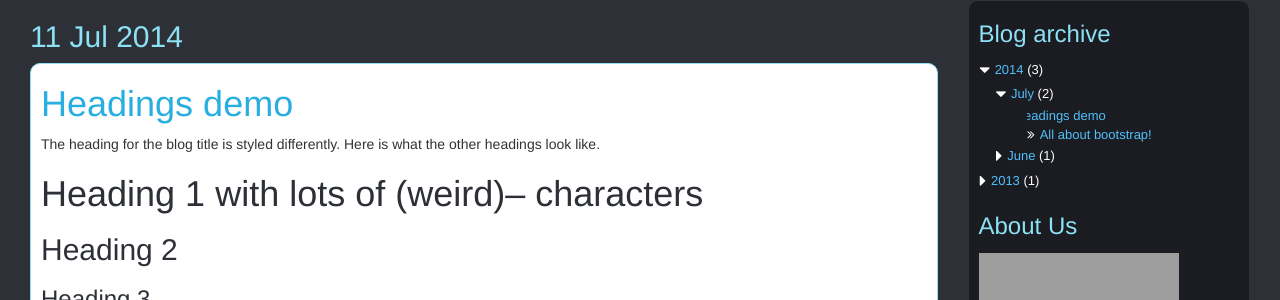
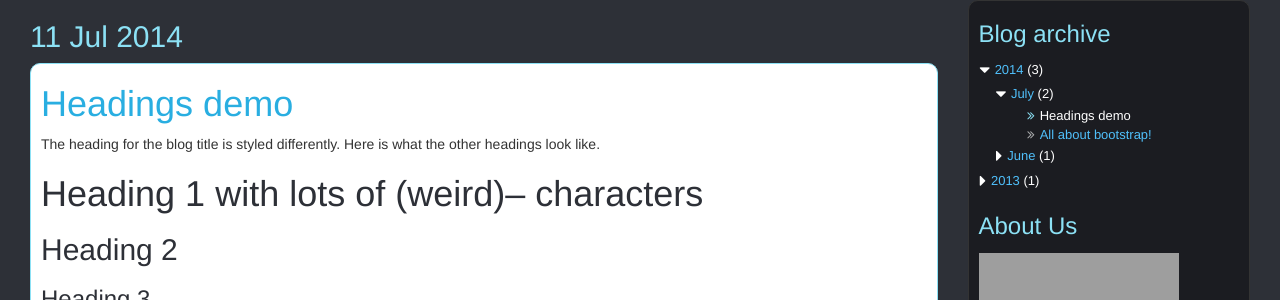
Before and after one commit to mathematicalcoffee/mathematicalcoffee.github.io, a Jekyll site: the page built from _posts/2014-07-11-headings.md, in a window 1280 px wide. Shown: the part 210-510 px from the top of the page. Built offline with Jekyll 4.4.1, drawn with Linux system fonts in a browser that asks for light colours; Markdown is read by kramdown in place of the engine named in the settings; comment, search, counter and statistics services are not loaded; grey boxes are pictures that could not be loaded.

Commit message:
tweak styling of sidebar widget archive

```diff
--- a/_includes/sidebar.widget.archive.html
+++ b/_includes/sidebar.widget.archive.html
@@ -63,7 +63,7 @@
   {% endif %}
           <li class="blog-archive-post">
             {% if page.url == post.url %}
-            <span>{{ post.title }}</span>
+            <span class="current">{{ post.title }}</span>
             {% else %}
             <a href="{{ post.url }}">{{ post.title }}</a>
             {% endif %}
--- a/css/me.css
+++ b/css/me.css
@@ -5,6 +5,7 @@ layout: compress
 /* Should customise my own CSS http://bootswatchr.com/create#!/edit/a22beb86
  * White: #ffffff;
  * light grey: #cccccc; (text colour for dark background)
+ * grey 40% of grey + 60% of lightgrey == #acadae (30/70: #b4b5b6)
  * light blue (blue 1): #8ce1f5
  * blue 2: #50c0fb
  * blue 3: #29aae1 (my tab bar and link colour)
@@ -95,22 +96,20 @@ body {
 .blog-archive ul.fa-ul li a[data-toggle]:not(.collapsed):after {
     content: '\f0d7'; /* caret down */
 }
-.blog-archive li.blog-archive-post > span {
-    color: #50c0fb;
+.blog-archive li.blog-archive-post > span.current {
+    color: white;
 }
-.blog-archive li.blog-archive-post > span:before {
-    font-family: 'FontAwesome';
-    margin:0 5px 0 -25px;
-    content: '\f101';
-    color: #fff;
-}
+.blog-archive li.blog-archive-post > span.current:before,
 .blog-archive li.blog-archive-post > a:before {
     font-family: 'FontAwesome';
-    color: white;
-    content: '\f101';
+    color: #acadae;
+    content: '\f101'; /* double caret right */
     margin:0 5px 0 0px;
 }
-
+.blog-archive li.blog-archive-post > span.current:before {
+    color: #8ce1f5;
+}
+/* hide overflow for too-long post titles */
 .blog-archive li.blog-archive-post {
     text-overflow: ellipsis;
     overflow: hidden;
```
Also changed, not shown: index.md (+1 -0 lines).
